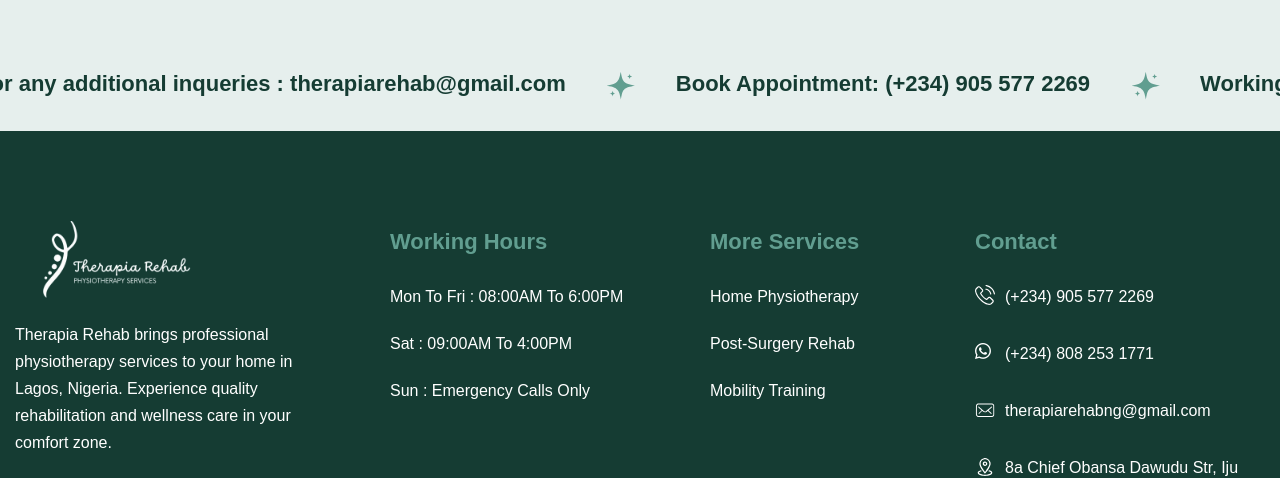
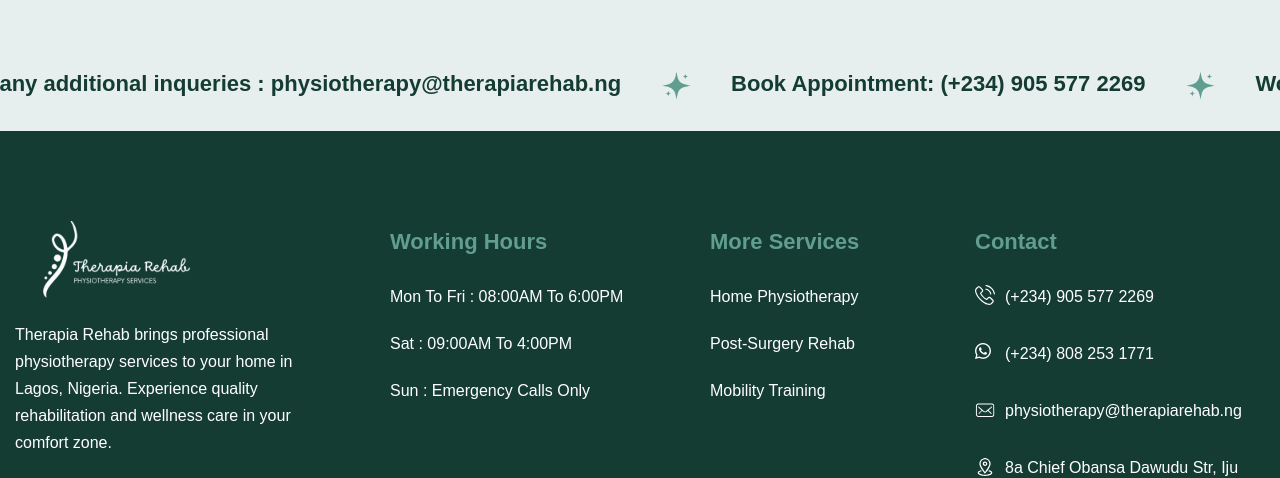
Before and after one commit to Ayomide2604/therapia-physio, a React (Vite) app: page /about in a window 1280 px wide. Shown: the part 3082-3560 px from the top of the page. Built offline with nearby package versions, Linux system fonts and the light colour scheme.

Commit message:
updated contact email

```diff
--- a/src/components/Footer.jsx
+++ b/src/components/Footer.jsx
@@ -125,10 +125,10 @@
 									</div>
 									<div className="footer-info-box-content">
 										<a
-											href="mailto:therapiarehabng@gmail.com"
+											href="mailto:physiotherapy@therapiarehab.ng"
 											className="text-white"
 										>
-											therapiarehabng@gmail.com
+											physiotherapy@therapiarehab.ng
 										</a>
 									</div>
 								</div>
--- a/src/sections/PageContact.jsx
+++ b/src/sections/PageContact.jsx
@@ -44,7 +44,7 @@
 							{/* Contact Info Content Start */}
 							<div className="contact-info-content">
 								<h3>email</h3>
-								<p>therapiarehabng@gmail.com</p>
+								<p>physiotherapy@therapiarehab.ng</p>
 							</div>
 							{/* Contact Info Content End */}
 						</div>
--- a/src/sections/ScrollingTicker.jsx
+++ b/src/sections/ScrollingTicker.jsx
@@ -12,7 +12,7 @@
 					</span>
 					<span>
 						<img src="images/icon-sparkles.svg" alt="" />
-						For any additional inqueries : therapiarehab@gmail.com
+						For any additional inqueries : physiotherapy@therapiarehab.ng
 					</span>
 					<span>
 						<img src="images/icon-sparkles.svg" alt="" />
@@ -30,7 +30,7 @@
 					</span>
 					<span>
 						<img src="images/icon-sparkles.svg" alt="" />
-						For any additional inqueries : therapiarehab@gmail.com
+						For any additional inqueries : physiotherapy@therapiarehab.ng
 					</span>
 					<span>
 						<img src="images/icon-sparkles.svg" alt="" />
```
